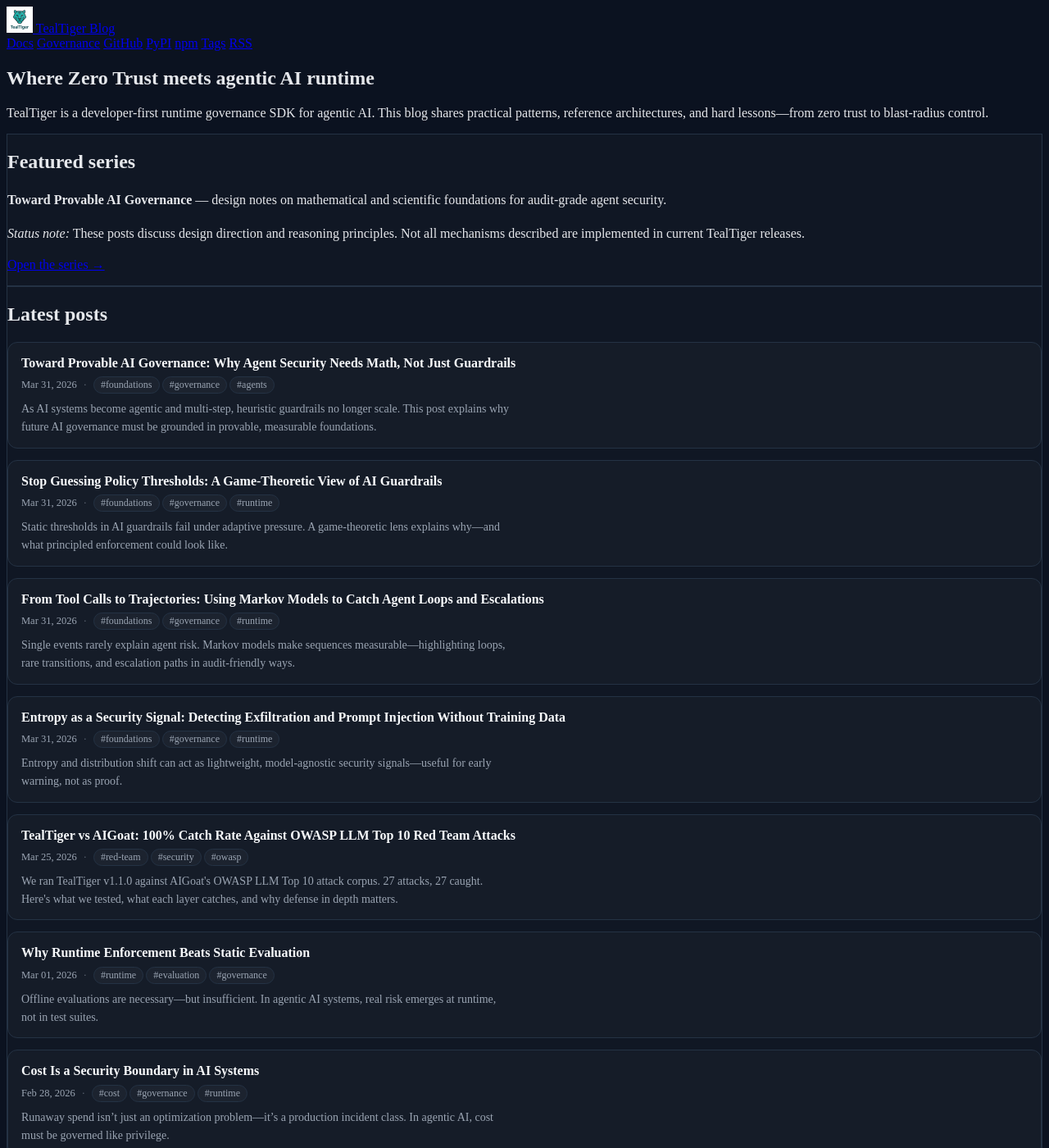
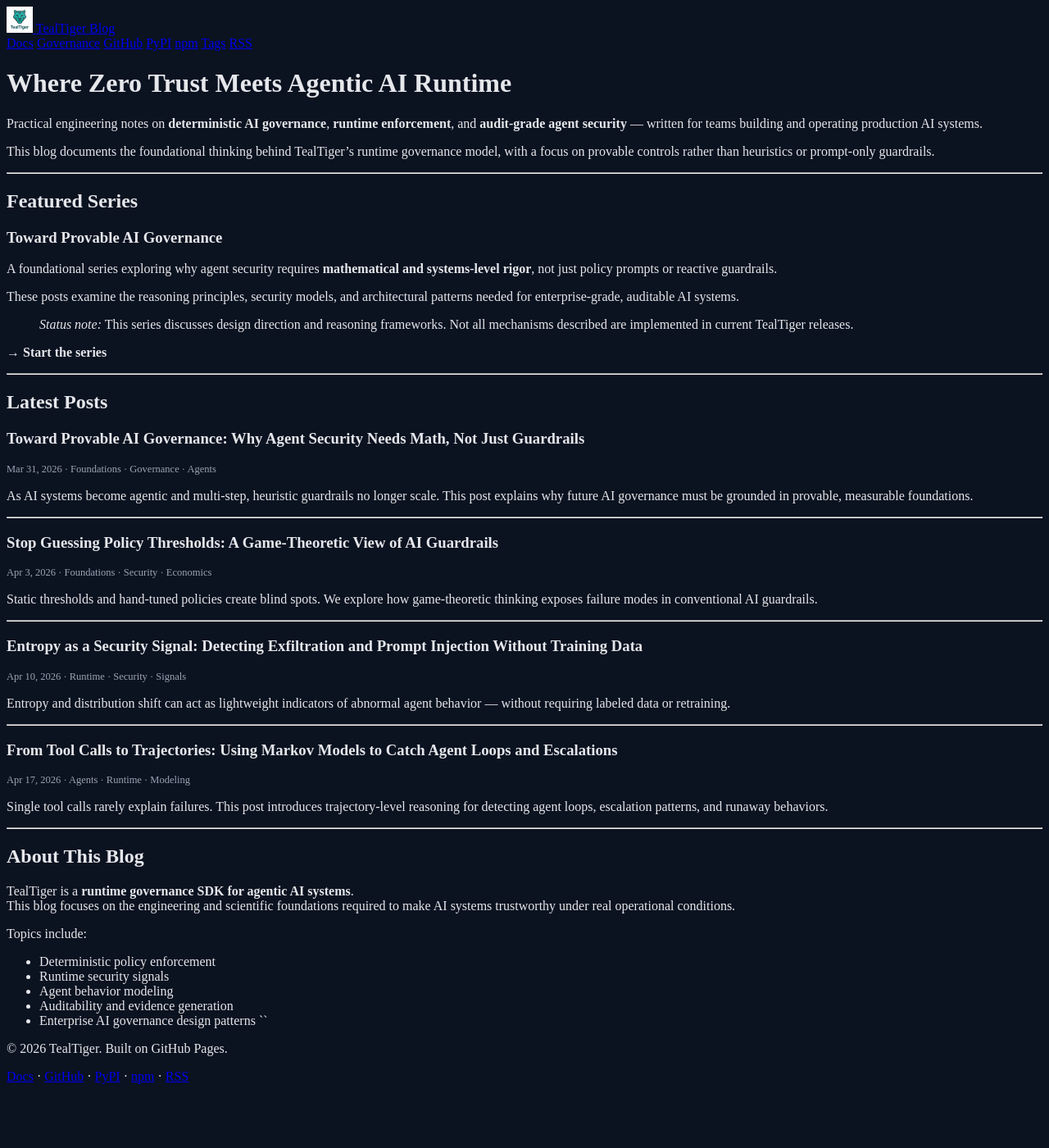
Before and after one commit to agentguard-ai/TealTiger-Blogs, a Jekyll site: the page built from index.md, in a window 1280 px wide and 1400 px high. Shown: the whole window at 82% size. Built offline with Jekyll 4.4.1, drawn with Linux system fonts in a browser that asks for light colours; some of the changed text lies outside the part shown.

Commit message:
Update index.md

```diff
--- a/index.md
+++ b/index.md
@@ -1,99 +1,70 @@
 ---
 layout: default
 title: TealTiger Blog
+description: Engineering notes on deterministic AI governance, agent security, and runtime enforcement.
 ---
 
-<section class="hero">
-  <h1>Where Zero Trust meets agentic AI runtime</h1>
-  <p>
-    TealTiger is a developer-first runtime governance SDK for agentic AI. This blog shares practical patterns,
-    reference architectures, and hard lessons—from zero trust to blast-radius control.
-  </p>
-</section>
+# Where Zero Trust Meets Agentic AI Runtime
 
-<div class="grid">
+Practical engineering notes on **deterministic AI governance**, **runtime enforcement**, and **audit‑grade agent security** — written for teams building and operating production AI systems.
 
-  <!-- Featured Series -->
-  <section class="card">
-    <h2>Featured series</h2>
+This blog documents the foundational thinking behind TealTiger’s runtime governance model, with a focus on provable controls rather than heuristics or prompt‑only guardrails.
 
-    <p class="muted" style="line-height: 1.6;">
-      <strong>Toward Provable AI Governance</strong> — design notes on mathematical and scientific foundations
-      for audit-grade agent security.
-    </p>
+---
 
-    <p class="muted" style="line-height: 1.6;">
-      <em>Status note:</em> These posts discuss design direction and reasoning principles.
-      Not all mechanisms described are implemented in current TealTiger releases.
-    </p>
+## Featured Series
 
-    <p style="margin-top: 12px;">
-      <a class="button" href="{{ '/foundations/' | relative_url }}">Open the series →</a>
-    </p>
-  </section>
+### Toward Provable AI Governance
 
-  <!-- Latest posts (enterprise-clean cards; prefer description over excerpt) -->
-  <section class="card">
-    <h2>Latest posts</h2>
+A foundational series exploring why agent security requires **mathematical and systems‑level rigor**, not just policy prompts or reactive guardrails.
 
-    <ul class="post-list">
-      {% for post in site.posts limit: 8 %}
-        <li class="post-item">
-          <a class="post-title-link" href="{{ post.url | relative_url }}">{{ post.title }}</a>
+These posts examine the reasoning principles, security models, and architectural patterns needed for enterprise‑grade, auditable AI systems.
 
-          <div class="post-meta" style="margin-top: 6px;">
-            <time datetime="{{ post.date | date_to_xmlschema }}">{{ post.date | date: '%b %d, %Y' }}</time>
+> _Status note:_ This series discusses design direction and reasoning frameworks. Not all mechanisms described are implemented in current TealTiger releases.
 
-            {% if post.tags %}
-              <span class="dot">·</span>
-              <span>
-                {% for tag in post.tags limit: 3 %}
-                  <span class="badge">#{{ tag }}</span>
-                {% endfor %}
-              </span>
-            {% endif %}
-          </div>
+**→ Start the series**
 
-          {% if post.description %}
-            <p class="post-excerpt">{{ post.description | strip_html | truncate: 220 }}</p>
-          {% elsif post.excerpt %}
-            <p class="post-excerpt">{{ post.excerpt | strip_html | replace: "
-", " " | truncate: 180 }}</p>
-          {% endif %}
-        </li>
-      {% endfor %}
-    </ul>
+---
 
-    <p class="muted" style="margin-top: 12px; line-height: 1.6;">
-      Tip: Add a one-line <code>description</code> in each post’s front matter to keep the homepage list clean and enterprise-grade.
-    </p>
-  </section>
+## Latest Posts
 
-  <!-- Sidebar -->
-  <aside class="card">
-    <h2>Start here</h2>
-    <p class="muted" style="line-height: 1.6;">
-      Looking for the contract truth? Head to the docs.
-    </p>
-    <p>
-      <a class="button" href="{{ site.docs_base }}">Open TealTiger Docs</a>
-    </p>
+### Toward Provable AI Governance: Why Agent Security Needs Math, Not Just Guardrails
+<span class="post-meta">Mar 31, 2026 · Foundations · Governance · Agents</span>
 
-    <hr class="divider" />
+As AI systems become agentic and multi‑step, heuristic guardrails no longer scale. This post explains why future AI governance must be grounded in provable, measurable foundations.
 
-    <h2>Subscribe</h2>
-    <p class="muted" style="line-height: 1.6;">Get new posts via RSS.</p>
-    <p>
-      <a class="nav-link" href="{{ '/feed.xml' | relative_url }}">RSS feed →</a>
-    </p>
+---
 
-    <hr class="divider" />
+### Stop Guessing Policy Thresholds: A Game‑Theoretic View of AI Guardrails
+<span class="post-meta">Apr 3, 2026 · Foundations · Security · Economics</span>
 
-    <h2>Cross-links</h2>
-    <p class="muted" style="line-height: 1.6;">
-      Each post includes a “Related docs” section linking to the exact page in
-      <a href="{{ site.docs_base }}">docs.tealtiger.ai</a>.
-    </p>
-  </aside>
+Static thresholds and hand‑tuned policies create blind spots. We explore how game‑theoretic thinking exposes failure modes in conventional AI guardrails.
 
-</div>
+---
+
+### Entropy as a Security Signal: Detecting Exfiltration and Prompt Injection Without Training Data
+<span class="post-meta">Apr 10, 2026 · Runtime · Security · Signals</span>
+
+Entropy and distribution shift can act as lightweight indicators of abnormal agent behavior — without requiring labeled data or retraining.
+
+---
+
+### From Tool Calls to Trajectories: Using Markov Models to Catch Agent Loops and Escalations
+<span class="post-meta">Apr 17, 2026 · Agents · Runtime · Modeling</span>
+
+Single tool calls rarely explain failures. This post introduces trajectory‑level reasoning for detecting agent loops, escalation patterns, and runaway behaviors.
+
+---
+
+## About This Blog
+
+TealTiger is a **runtime governance SDK for agentic AI systems**.
+This blog focuses on the engineering and scientific foundations required to make AI systems trustworthy under real operational conditions.
+
+Topics include:
+- Deterministic policy enforcement
+- Runtime security signals
+- Agent behavior modeling
+- Auditability and evidence generation
+- Enterprise AI governance design patterns
+``
```
